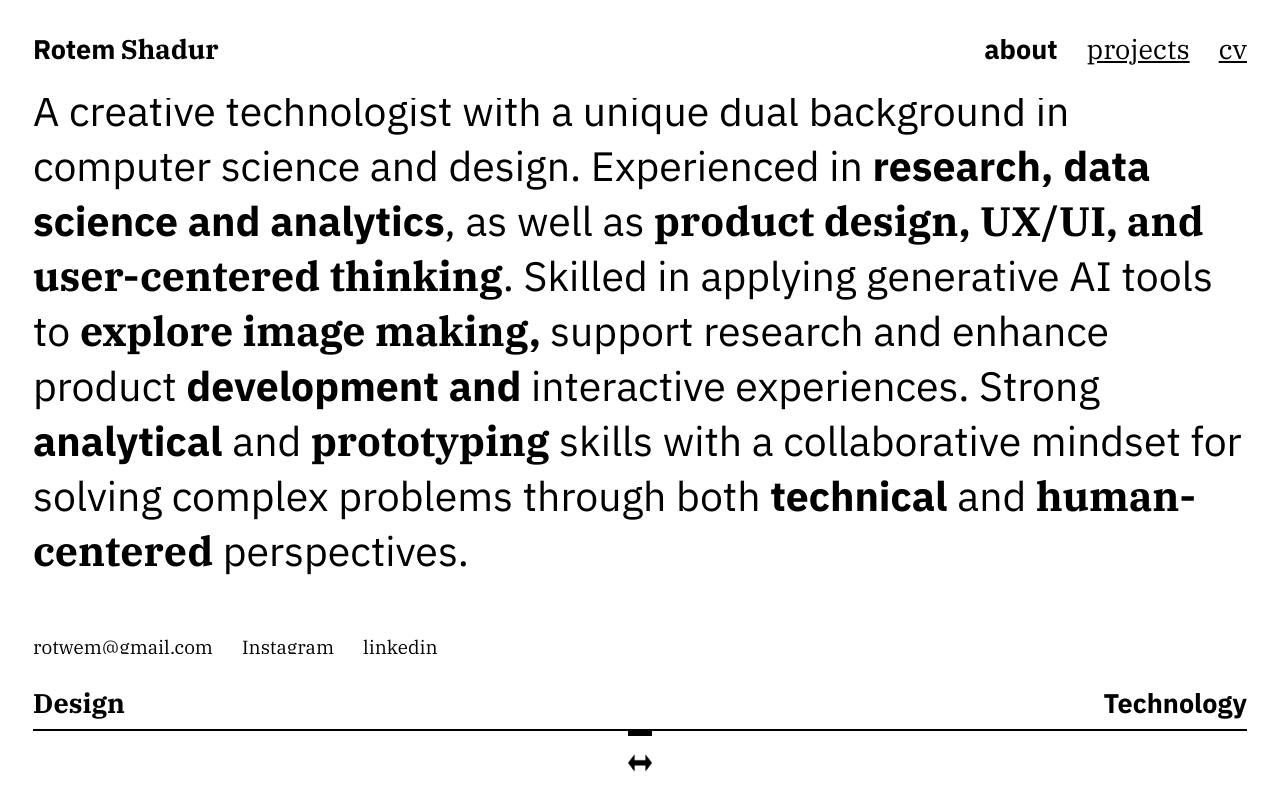
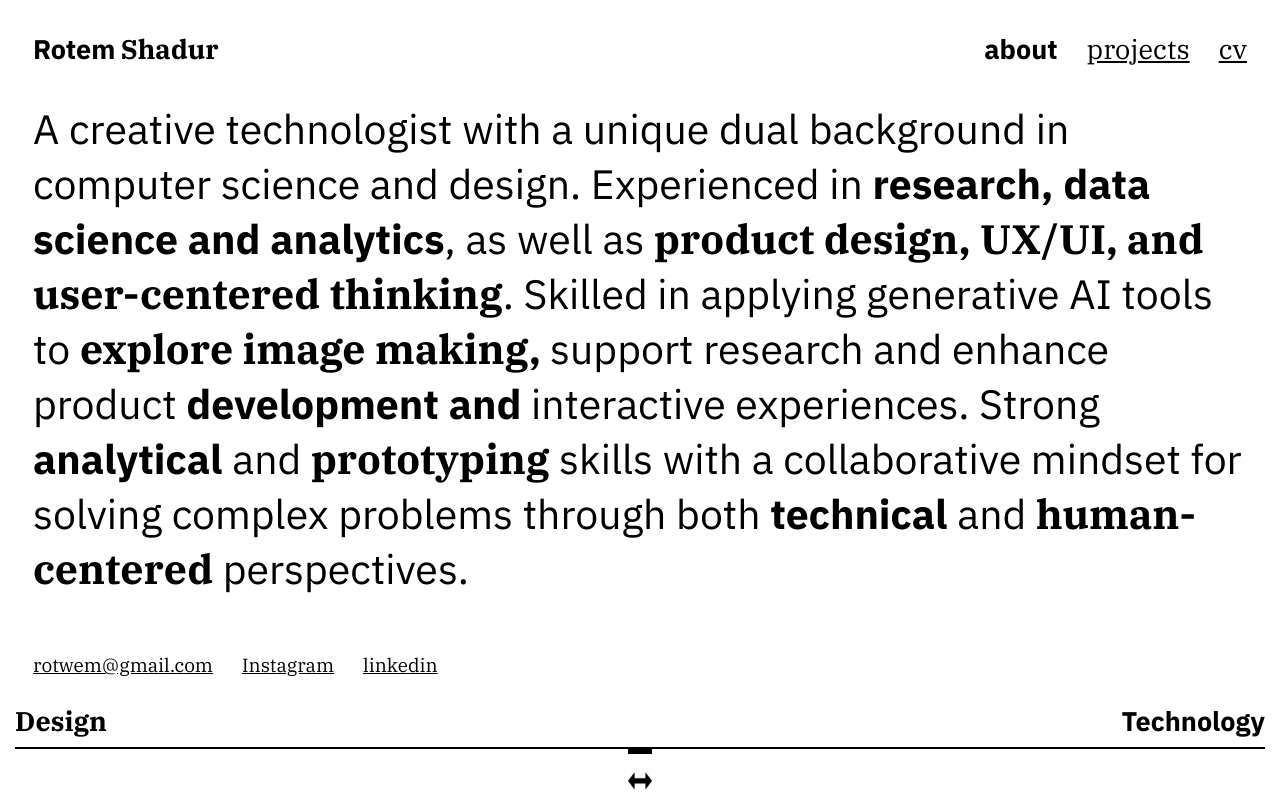
Before and after one commit to rotwem/portfolio, a React (Vite) app: page / in a window 1280 px wide. Built offline with nearby package versions, Linux system fonts and the light colour scheme.

Commit message:
slider min height again

```diff
--- a/src/App.css
+++ b/src/App.css
@@ -93,7 +93,7 @@
   display: flex;
   justify-content: center;
   align-items: center;
-  padding: 33px;
+  padding: 15px;
   margin: 0;
   width: 100%;
   flex-shrink: 0;
```
